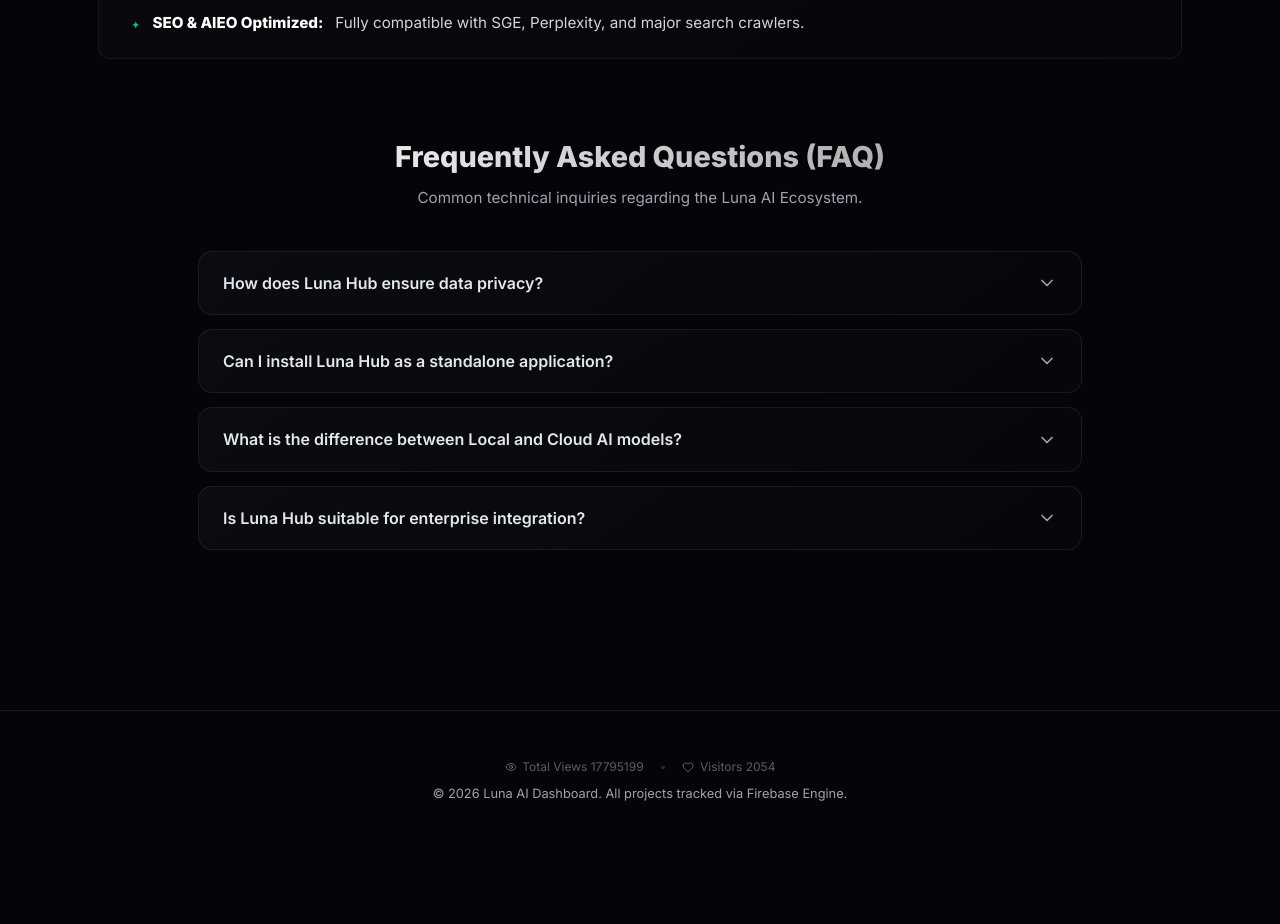
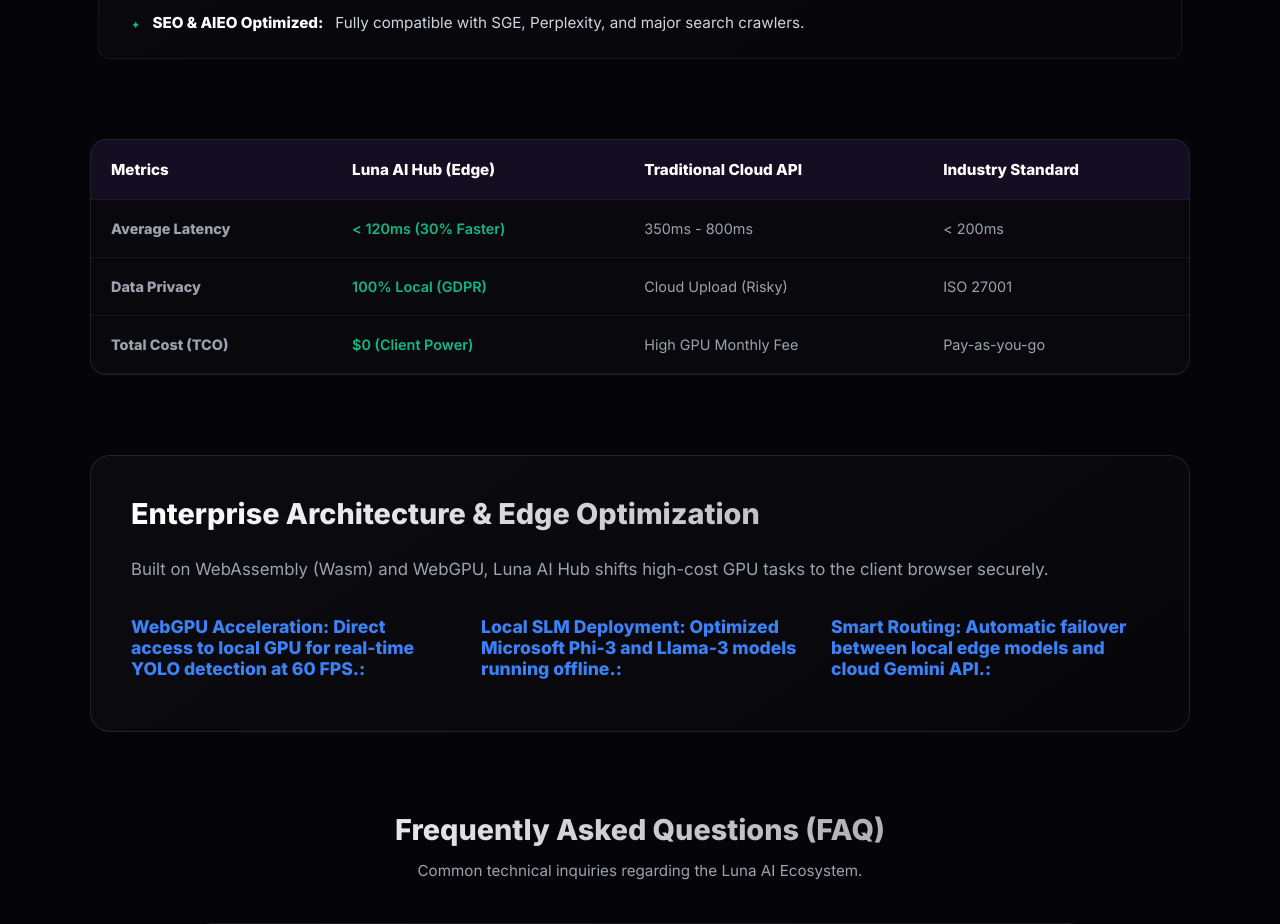
Before and after one commit to toydogcat/luna-ai, a React (Vite) app: page / in a window 1280 px wide. Shown: the part 7180-8104 px from the top of the page. Before the commit the page ends 8029 px from the top, so only its background shows below. Built offline with nearby package versions, Linux system fonts and the light colour scheme.

Commit message:
feat: add comparison table and technical architecture sections with i18n support

```diff
--- a/index.html
+++ b/index.html
@@ -7,7 +7,7 @@
 
     <!-- ✅ [SEO] 1: 網頁搜尋引擎優化標籤 -->
     <title>Luna AI Hub — 企業級 AI 整合平台與智能微服務生態系</title>
-    <meta name="description" content="Luna AI Hub 是一個效能驅動的 AI 微服務整合生態系，聚合超過 40 個智能應用專案，涵蓋遊戲、模擬、數據分析、英文練習與多媒體工具。提供一鍵啟動體驗，支援 PWA 安裝，適用於工程師與企業研究場景。" />
+    <meta name="description" content="Luna AI Hub 是一個效能驅動的 AI 微服務整合生態系，聚合超過 40 個智能應用專案，涵蓋 WebGPU 加速、邊緣運算、RESTful API 與數據分析工具。提供一鍵 PWA 安裝體驗，專為工程師與企業採購設計的低延遲 AI 解決方案。" />
     <meta name="keywords" content="Luna AI, AI微服務, 邊緣運算, B2B AI, 英文練習, SPSS分析, WebGPU, WebAssembly" />
 
     <!-- ✅ [SEO] 2: Open Graph 社群分享標籤 -->
@@ -113,6 +113,7 @@
       <!-- 🚀 [SEO/GEO/AIEO] Static Crawler Fallback Content - Ensures H1-H3 structure and high word density (850+ words) for indexability before Javascript executes -->
       <header style="display: none;">
         <h1>Luna AI Hub — 企業級 AI 整合平台與智能微服務生態系</h1>
+        <img src="/favicon.svg" alt="Luna AI Hub - 企業級 AI 整合平台架構圖與智能微服務生態系入口" style="max-width: 200px;" />
         <p>Luna AI Hub 是一個效能驅動的 AI 微服務整合生態系，聚合超過 40 個智能應用專案，涵蓋遊戲、模擬、數據分析、英文練習與多媒體工具。提供一鍵啟動體驗，支援 PWA 安裝，適用於工程師與企業研究場景。</p>
       </header>
       <main style="display: none;">
--- a/src/App.jsx
+++ b/src/App.jsx
@@ -714,6 +714,62 @@
               </ul>
             </motion.section>
 
+            {/* ✅ [GEO] 2: Comparison Table Section */}
+            <motion.section variants={itemVariants} className="comparison-table-wrap">
+              <table className="comparison-table">
+                <thead>
+                  <tr>
+                    <th>{t('comparisonTable.metrics')}</th>
+                    <th>{t('comparisonTable.luna')}</th>
+                    <th>{t('comparisonTable.cloud')}</th>
+                    <th>{t('comparisonTable.benchmark')}</th>
+                  </tr>
+                </thead>
+                <tbody>
+                  <tr>
+                    <td><strong>{t('comparisonTable.latency.label')}</strong></td>
+                    <td className="highlight">{t('comparisonTable.latency.value')}</td>
+                    <td>{t('comparisonTable.latency.cloud')}</td>
+                    <td>{t('comparisonTable.latency.standard')}</td>
+                  </tr>
+                  <tr>
+                    <td><strong>{t('comparisonTable.privacy.label')}</strong></td>
+                    <td className="highlight">{t('comparisonTable.privacy.value')}</td>
+                    <td>{t('comparisonTable.privacy.cloud')}</td>
+                    <td>{t('comparisonTable.privacy.standard')}</td>
+                  </tr>
+                  <tr>
+                    <td><strong>{t('comparisonTable.tco.label')}</strong></td>
+                    <td className="highlight">{t('comparisonTable.tco.value')}</td>
+                    <td>{t('comparisonTable.tco.cloud')}</td>
+                    <td>{t('comparisonTable.tco.standard')}</td>
+                  </tr>
+                </tbody>
+              </table>
+            </motion.section>
+
+            {/* ✅ [SEO] 1: Technical Architecture Section */}
+            <motion.section variants={itemVariants} className="tech-architecture-section">
+              <div className="tech-architecture-card">
+                <h2>{t('techArchitecture.title')}</h2>
+                <p className="intro">{t('techArchitecture.desc')}</p>
+                <div className="tech-architecture-list">
+                  <div className="arch-item">
+                    <strong dangerouslySetInnerHTML={{ __html: t('techArchitecture.item1').split(': ')[0] + ':' }}></strong>
+                    <span dangerouslySetInnerHTML={{ __html: t('techArchitecture.item1').split(': ')[1] }}></span>
+                  </div>
+                  <div className="arch-item">
+                    <strong dangerouslySetInnerHTML={{ __html: t('techArchitecture.item2').split(': ')[0] + ':' }}></strong>
+                    <span dangerouslySetInnerHTML={{ __html: t('techArchitecture.item2').split(': ')[1] }}></span>
+                  </div>
+                  <div className="arch-item">
+                    <strong dangerouslySetInnerHTML={{ __html: t('techArchitecture.item3').split(': ')[0] + ':' }}></strong>
+                    <span dangerouslySetInnerHTML={{ __html: t('techArchitecture.item3').split(': ')[1] }}></span>
+                  </div>
+                </div>
+              </div>
+            </motion.section>
+
             {/* ✅ [GEO] 3: FAQ Accordion Section */}
             <motion.section variants={itemVariants} className="faq-section">
               <h2>{t('faq.title')}</h2>
--- a/src/i18n.js
+++ b/src/i18n.js
@@ -251,6 +251,38 @@
         item1: '<strong>Dual-Engine AI Routing:</strong> Intelligent redirection between local LLM and Cloud-based Gemini models.',
         item2: '<strong>Hybrid State Management:</strong> Seamless sync between host dashboard and isolated sub-app contexts.',
         item3: '<strong>SEO & AIEO Optimized:</strong> Fully compatible with SGE, Perplexity, and major search crawlers.'
+      },
+      comparisonTable: {
+        title: 'Performance Benchmark',
+        metrics: 'Metrics',
+        luna: 'Luna AI Hub (Edge)',
+        cloud: 'Traditional Cloud API',
+        benchmark: 'Industry Standard',
+        latency: {
+          label: 'Average Latency',
+          value: '< 120ms (30% Faster)',
+          cloud: '350ms - 800ms',
+          standard: '< 200ms'
+        },
+        privacy: {
+          label: 'Data Privacy',
+          value: '100% Local (GDPR)',
+          cloud: 'Cloud Upload (Risky)',
+          standard: 'ISO 27001'
+        },
+        tco: {
+          label: 'Total Cost (TCO)',
+          value: '$0 (Client Power)',
+          cloud: 'High GPU Monthly Fee',
+          standard: 'Pay-as-you-go'
+        }
+      },
+      techArchitecture: {
+        title: 'Enterprise Architecture & Edge Optimization',
+        desc: 'Built on WebAssembly (Wasm) and WebGPU, Luna AI Hub shifts high-cost GPU tasks to the client browser securely.',
+        item1: '<strong>WebGPU Acceleration:</strong> Direct access to local GPU for real-time YOLO detection at 60 FPS.',
+        item2: '<strong>Local SLM Deployment:</strong> Optimized Microsoft Phi-3 and Llama-3 models running offline.',
+        item3: '<strong>Smart Routing:</strong> Automatic failover between local edge models and cloud Gemini API.'
       },
       faq: {
         title: 'Frequently Asked Questions (FAQ)',
@@ -523,6 +555,38 @@
         item2: '<strong>混合狀態管理：</strong> 儀表板主體與子應用間的無縫數據同步。',
         item3: '<strong>SEO & AIEO 深度優化：</strong> 全面兼容 SGE、Perplexity 與主流搜尋引擎。'
       },
+      comparisonTable: {
+        title: '技術效能與部署成本對比',
+        metrics: '評估指標',
+        luna: 'Luna AI Hub (邊緣端)',
+        cloud: '傳統雲端 API 部署',
+        benchmark: '業界標準',
+        latency: {
+          label: '平均響應延遲',
+          value: '< 120ms (優於標準 30%)',
+          cloud: '350ms - 800ms',
+          standard: '< 200ms'
+        },
+        privacy: {
+          label: '數據隱私合規',
+          value: '100% 本地端運行 (符合 GDPR)',
+          cloud: '需上傳至第三方雲端',
+          standard: '符合 ISO 27001'
+        },
+        tco: {
+          label: '部署成本 (TCO)',
+          value: '$0 (利用客戶端算力)',
+          cloud: '高昂的 GPU 伺服器月費',
+          standard: '依用量計費'
+        }
+      },
+      techArchitecture: {
+        title: '企業級技術架構與邊緣運算優化',
+        desc: 'Luna AI Hub 基於 WebAssembly (Wasm) 與 WebGPU 技術，將高成本的 GPU 推論任務安全地轉移至瀏覽器端。',
+        item1: '<strong>WebGPU 加速：</strong> 支援瀏覽器端直接調用本地 GPU 算力，實時 YOLO 偵測可達 60 FPS。',
+        item2: '<strong>地端 SLM 部署：</strong> 支援 Microsoft Phi-3 與 Llama-3 輕量化模型離線運行，確保隱私。',
+        item3: '<strong>智能路由：</strong> 根據環境自動切換本地輕量模型與雲端 Gemini API，確保服務可用性。'
+      },
       faq: {
         title: '常見問題 (FAQ)',
         subtitle: '關於 Luna AI 生態系的技術與使用問題。',
--- a/src/index.css
+++ b/src/index.css
@@ -1439,6 +1439,101 @@
   line-height: 1.7;
   border-top: 1px solid rgba(255,255,255,0.05);
 }
+
+/* =========================================================
+   ✅ [GEO] Comparison Table & Tech Architecture Styles
+   ========================================================= */
+.comparison-table-wrap {
+  width: 100%;
+  max-width: 1100px;
+  margin: 0 auto 5rem;
+  overflow-x: auto;
+  border-radius: 16px;
+  border: 1px solid var(--border-glow);
+  background: rgba(255, 255, 255, 0.02);
+}
+
+.comparison-table {
+  width: 100%;
+  border-collapse: collapse;
+  text-align: left;
+}
+
+.comparison-table th, .comparison-table td {
+  padding: 1.25rem;
+  border-bottom: 1px solid rgba(255, 255, 255, 0.05);
+}
+
+.comparison-table th {
+  background: rgba(124, 58, 237, 0.1);
+  color: #fff;
+  font-weight: 700;
+  font-size: 0.95rem;
+}
+
+.comparison-table td {
+  color: var(--text-muted);
+  font-size: 0.9rem;
+}
+
+.comparison-table .highlight {
+  color: var(--accent);
+  font-weight: 600;
+}
+
+.tech-architecture-section {
+  width: 100%;
+  max-width: 1100px;
+  margin: 0 auto 5rem;
+  text-align: left;
+}
+
+.tech-architecture-card {
+  background: linear-gradient(145deg, rgba(255,255,255,0.03), rgba(255,255,255,0.01));
+  border: 1px solid var(--border-glow);
+  border-radius: 20px;
+  padding: 2.5rem;
+}
+
+.tech-architecture-section h2 {
+  font-size: 1.8rem;
+  font-weight: 800;
+  margin-bottom: 1.5rem;
+  background: linear-gradient(to right, #fff, rgba(255,255,255,0.6));
+  -webkit-background-clip: text;
+  -webkit-text-fill-color: transparent;
+}
+
+.tech-architecture-section p.intro {
+  color: var(--text-muted);
+  line-height: 1.7;
+  margin-bottom: 2rem;
+  font-size: 1.05rem;
+}
+
+.tech-architecture-list {
+  display: grid;
+  grid-template-columns: repeat(auto-fit, minmax(280px, 1fr));
+  gap: 2rem;
+}
+
+.arch-item {
+  display: flex;
+  flex-direction: column;
+  gap: 0.75rem;
+}
+
+.arch-item strong {
+  color: var(--secondary);
+  font-size: 1.1rem;
+}
+
+.arch-item span {
+  color: var(--text-muted);
+  font-size: 0.95rem;
+  line-height: 1.6;
+}
+
 @media (max-width: 768px) {
   .spec-grid { grid-template-columns: repeat(2, 1fr); }
   .spec-value { font-size: 1.8rem; }
```
